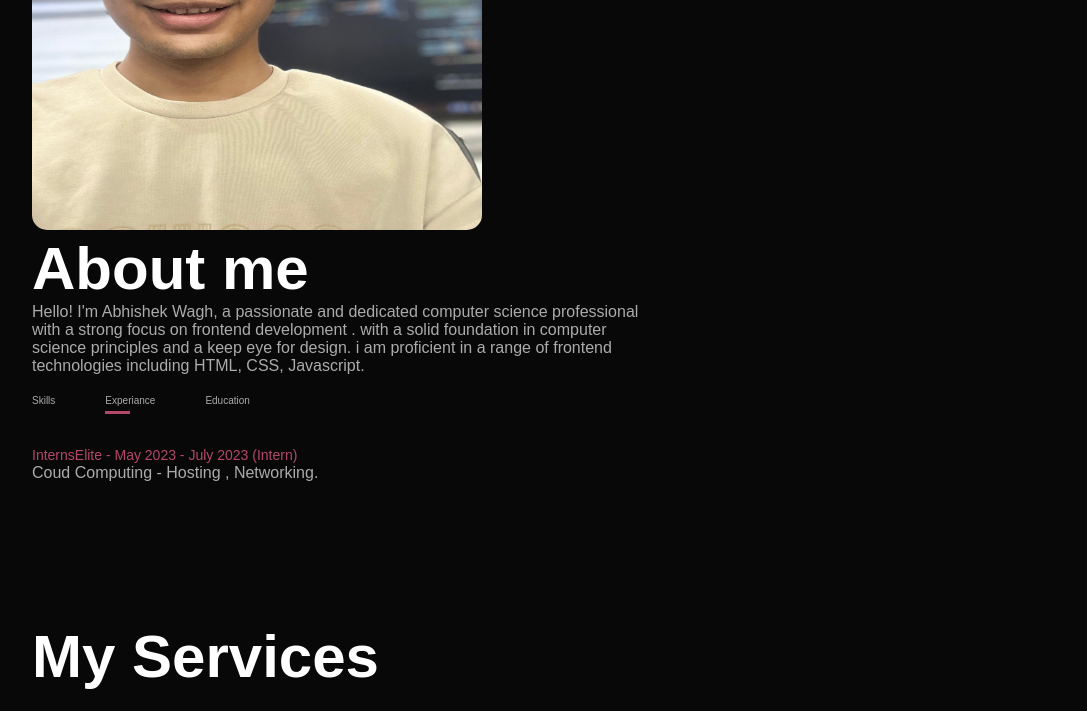
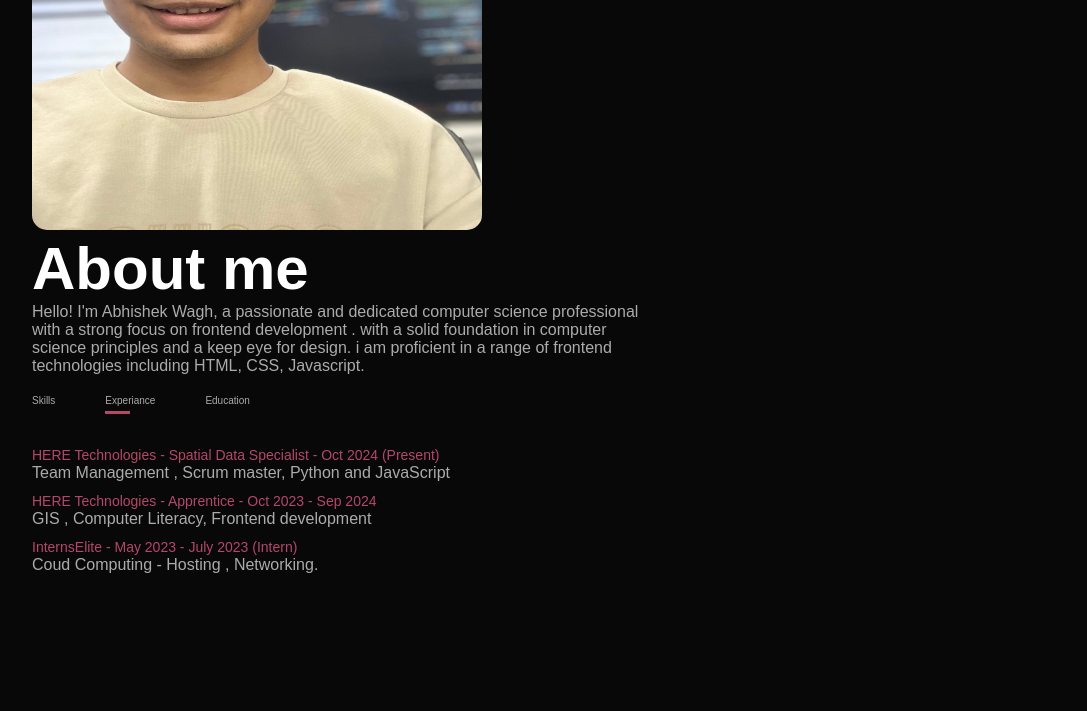
Before and after one commit to abhiwagh2113/Welcome-To-My-Portfolio, a plain HTML site: page index.html in a window 1280 px wide. Both pictures are taken after a click on the element "Experiance". Shown: the part 1110-1821 px from the top of the page, without its empty margins (96-1183 px from the left). Drawn offline with Linux system fonts and the light colour scheme.

Commit message:
Update index.html

```diff
--- a/index.html
+++ b/index.html
@@ -60,6 +60,8 @@
           </div>
           <div class="tab-contents" id="experience" >
             <ul>
+              <li><span>HERE Technologies - Spatial Data Specialist - Oct 2024 (Present)</span><br>Team Management , Scrum master, Python and JavaScript</li>
+              <li><span>HERE Technologies - Apprentice - Oct 2023 - Sep 2024</span><br>GIS , Computer Literacy, Frontend development</li>
               <li><span> InternsElite - May 2023 - July 2023 (Intern)</span><br>Coud Computing - Hosting , Networking.</li>
               <!----<li><span>UI?UX</span><br>Designing Web/App Interfaces</li>-->
 
```
